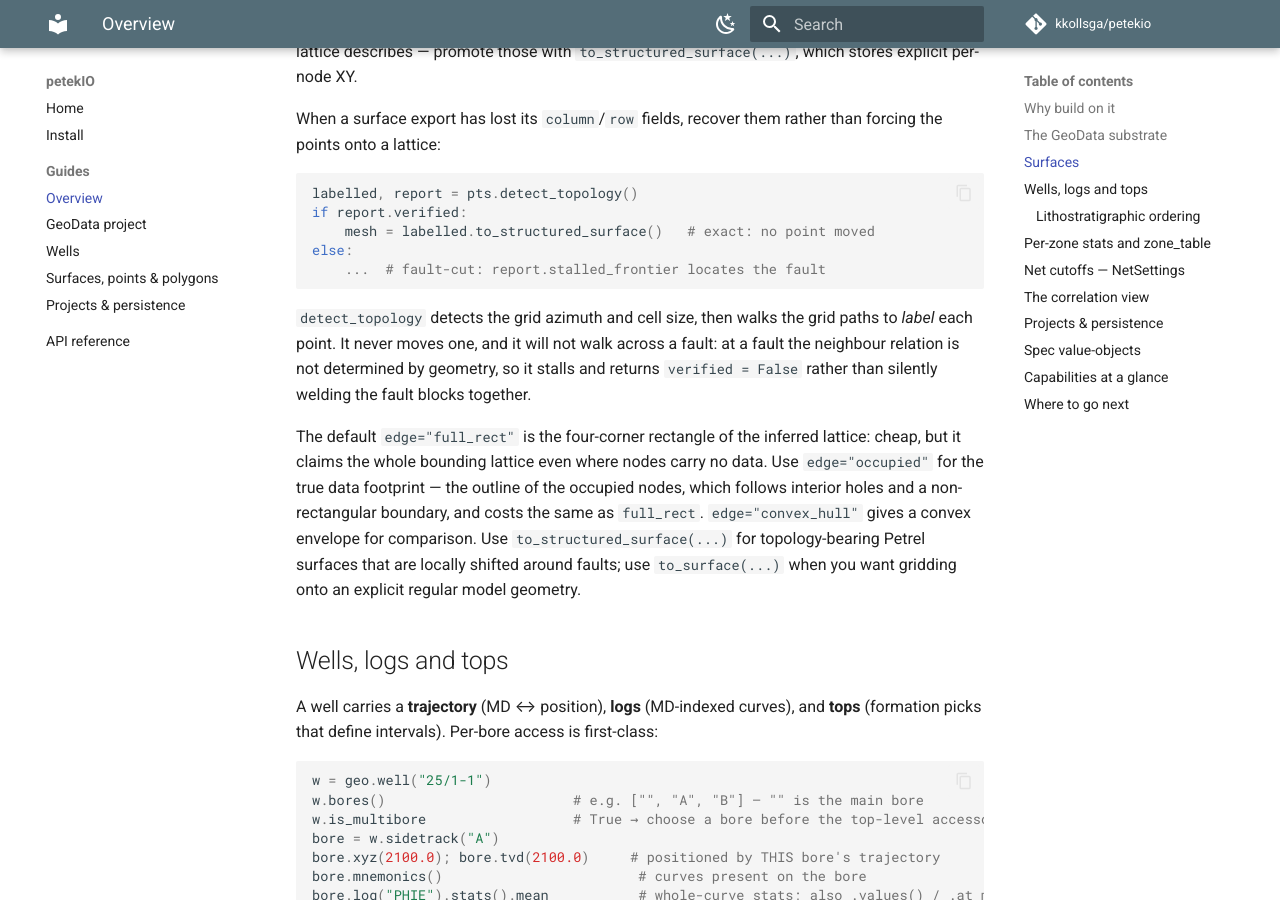
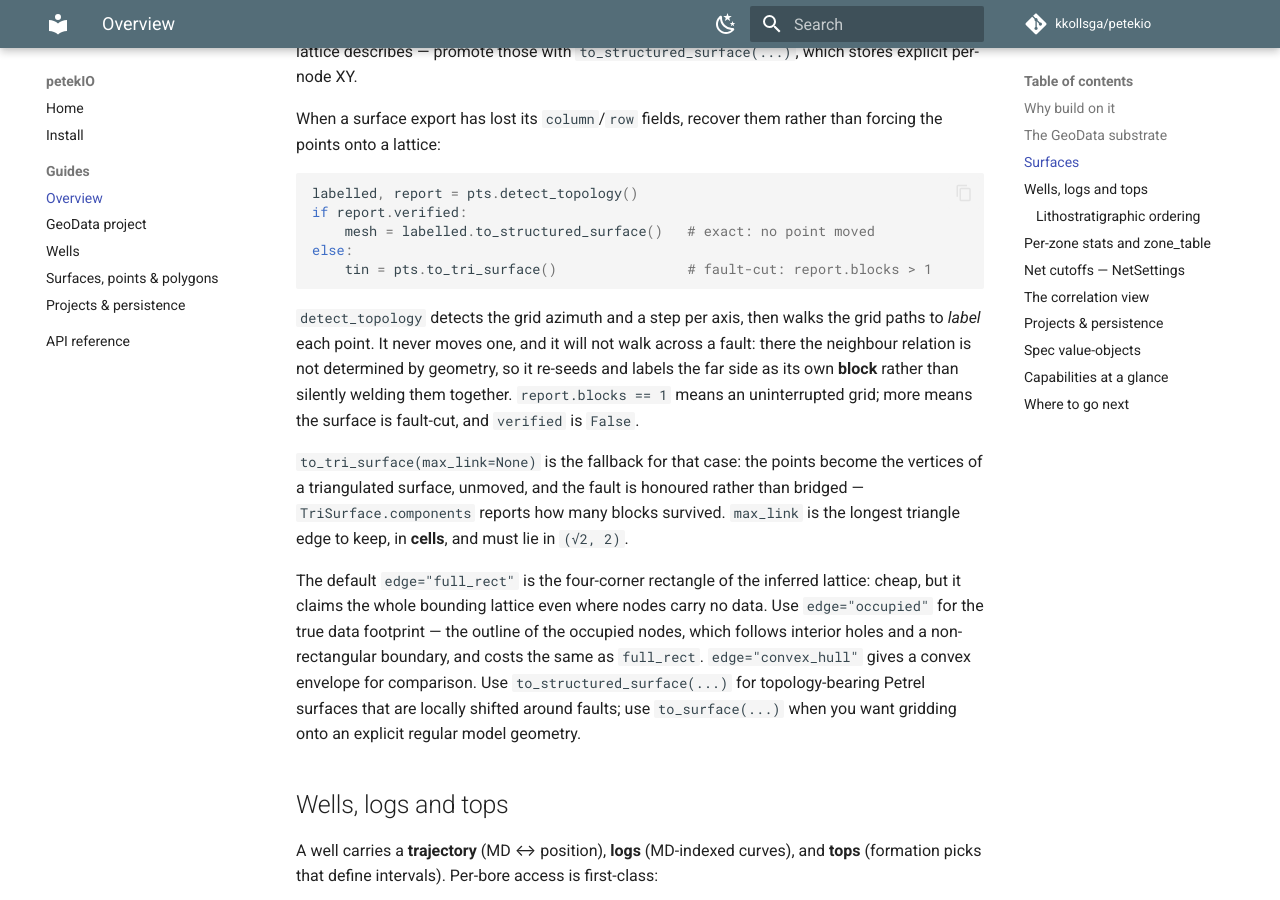
Before and after one commit to kkollsga/petekio, an MkDocs documentation site: the page built from docs/guide.md, in a window 1280 px wide and 900 px high, scrolled down 1984 px. Built offline with MkDocs 1.6.1 and Material for MkDocs 9.7.7, drawn with Linux system fonts in a browser that asks for light colours; comment, search, counter and statistics services are not loaded.

Commit message:
chore: release 0.3.9
Point-derived surface geometry: correctness, topology recovery, and a fallback.

- infer_geometry no longer returns a silently wrong GridGeometry for a curvilinear
  mesh; it verifies the lattice against the nodes and points at to_structured_surface.
- GeometryEdge is back to the locked API.md contract { Occupied, ConvexHull, FullRect }.
  edge="occupied" now means the true occupied-node footprint on both paths, where it
  used to mean a bounding rectangle on one of them. infer_geometry defaults to
  full_rect; the removed aliases raise rather than silently returning a different
  polygon. The footprint no longer triangulates the point cloud (~25x faster).
- New: PointSet::detect_topology recovers column/row from bare XYZ without moving a
  point, re-seeding at faults so each block is labelled in its own index space.
- New: PointSet::to_tri_surface + TriSurface, the triangulated fallback for a fault-cut
  surface -- one sheet per block, faults honoured rather than bridged.
- New: StructuredMeshSurface::to_points, the exact inverse of to_structured_surface,
  pinned by a bit-for-bit round-trip test.

BREAKING: GeometryEdge variants ConcaveHull/Trimesh removed (and their Python
aliases now raise); edge="occupied" changed meaning; infer_geometry's default edge
changed to "full_rect". Shipped as a patch by owner ruling.

Co-Authored-By: Claude Opus 4.8 (1M context) <noreply@anthropic.com>

````diff
--- a/Cargo.toml
+++ b/Cargo.toml
@@ -2,7 +2,7 @@
 members = ["py"]
 
 [workspace.package]
-version = "0.3.8"
+version = "0.3.9"
 edition = "2021"
 rust-version = "1.88"
 license = "Apache-2.0"
--- a/docs/guide.md
+++ b/docs/guide.md
@@ -98,13 +98,20 @@ labelled, report = pts.detect_topology()
 if report.verified:
     mesh = labelled.to_structured_surface()   # exact: no point moved
 else:
-    ...  # fault-cut: report.stalled_frontier locates the fault
+    tin = pts.to_tri_surface()                # fault-cut: report.blocks > 1
 ```
 
-`detect_topology` detects the grid azimuth and cell size, then walks the grid paths
-to *label* each point. It never moves one, and it will not walk across a fault: at a
-fault the neighbour relation is not determined by geometry, so it stalls and returns
-`verified = False` rather than silently welding the fault blocks together.
+`detect_topology` detects the grid azimuth and a step per axis, then walks the grid
+paths to *label* each point. It never moves one, and it will not walk across a fault:
+there the neighbour relation is not determined by geometry, so it re-seeds and labels
+the far side as its own **block** rather than silently welding them together.
+`report.blocks == 1` means an uninterrupted grid; more means the surface is fault-cut,
+and `verified` is `False`.
+
+`to_tri_surface(max_link=None)` is the fallback for that case: the points become the
+vertices of a triangulated surface, unmoved, and the fault is honoured rather than
+bridged — `TriSurface.components` reports how many blocks survived. `max_link` is the
+longest triangle edge to keep, in **cells**, and must lie in `(√2, 2)`.
 
 The default `edge="full_rect"` is the four-corner rectangle of the inferred
 lattice: cheap, but it claims the whole bounding lattice even where nodes carry no
````
Also changed, not shown: CHANGELOG.md (+2 -0 lines), docs/api/reference.md (+3 -0 lines), 1 other file.
